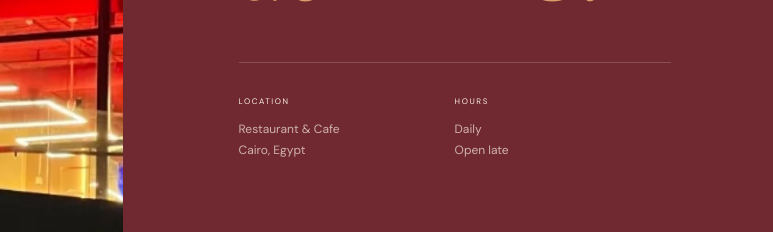
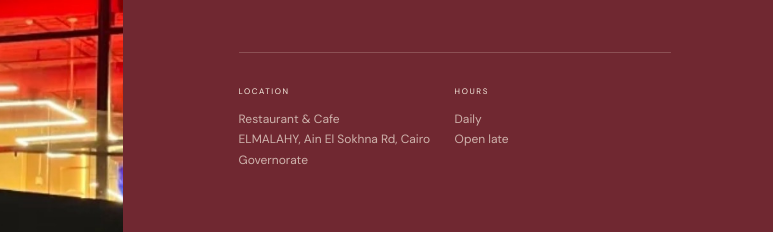
Before and after one commit to Shereif10/axis-restaurant, a plain HTML site: page index.html in a window 1280 px wide. Shown: the part 10251-10483 px from the top of the page, 507-1280 px from the left. Drawn offline with nearby package versions, Linux system fonts and the light colour scheme.

Commit message:
change address

```diff
--- a/index.html
+++ b/index.html
@@ -122,7 +122,9 @@
 
     <section id="visit" class="visit section dark-section">
       <div class="visit-image reveal-photo"><img src="assets/restaurant.jpg" alt="AXIS Restaurant & Cafe"><div class="visit-logo"><img src="assets/logo-transparent.png" alt="AXIS"></div></div>
-      <div class="visit-copy"><div class="section-tag">06 / COME THROUGH</div><p class="eyebrow">YOUR TABLE IS WAITING</p><h2>See you<br><em>at AXIS.</em></h2><div class="visit-details"><div><small>LOCATION</small><p>Restaurant & Cafe<br>Cairo, Egypt</p></div><div><small>HOURS</small><p>Daily<br>Open late</p></div></div><a class="pill-btn magnetic" href="#reservation">Reserve a table <span>↗</span></a></div>
+      <div class="visit-copy"><div class="section-tag">06 / COME THROUGH</div><p class="eyebrow">YOUR TABLE IS WAITING</p><h2>See you<br><em>at AXIS.</em></h2><div class="visit-details"><div><small>LOCATION</small><p>Restaurant & Cafe<br>ELMALAHY, Ain El Sokhna Rd, Cairo Governorate
+
+</p></div><div><small>HOURS</small><p>Daily<br>Open late</p></div></div><a class="pill-btn magnetic" href="#reservation">Reserve a table <span>↗</span></a></div>
     </section>
   </main>
 
```
